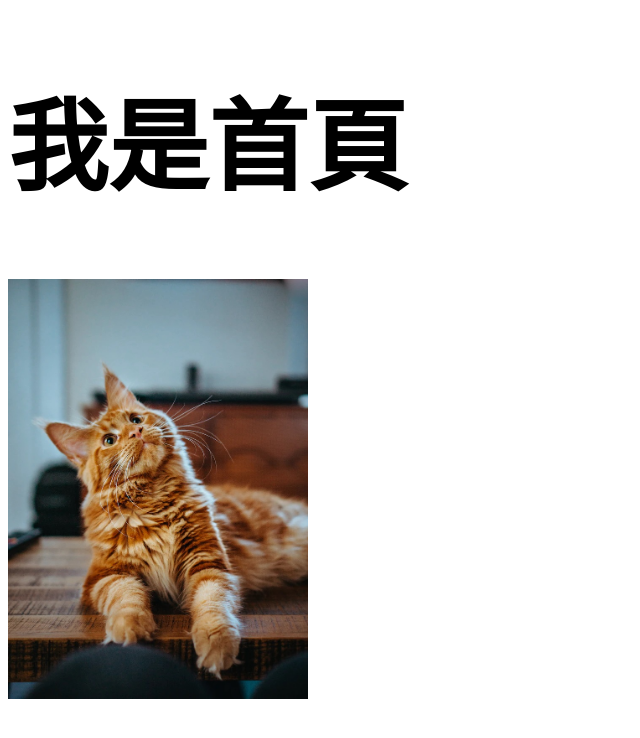
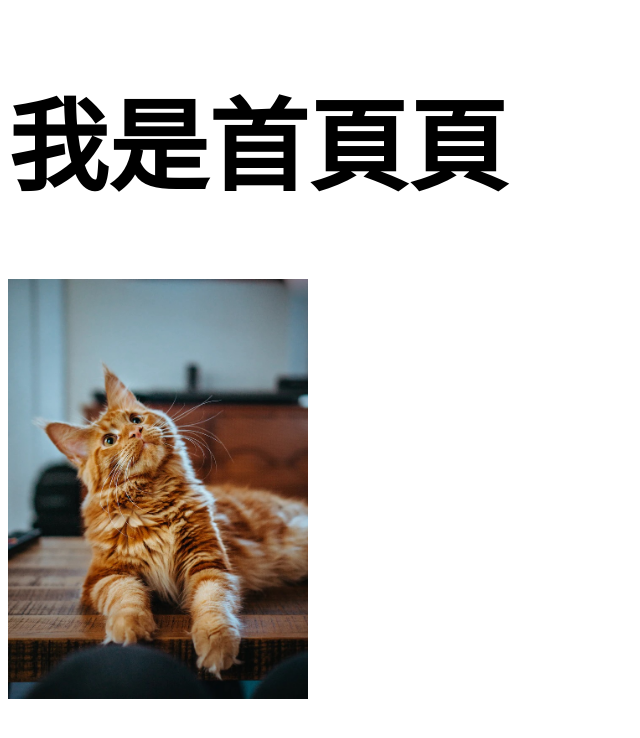
Before and after one commit to MarvinWu0902-create/viteweb1, a website built with Vite: page pages/index.html in a window 1280 px wide. Shown: the whole page, without its empty margins (0-640 px from the left). Built offline with nearby package versions, Linux system fonts and the light colour scheme.

Commit message:
titie change

```diff
--- a/pages/index.html
+++ b/pages/index.html
@@ -9,7 +9,7 @@
   <body>
     <%- include('./layout/header'); -%>
 
-    <h1 class="index-title">我是首頁</h1>
+    <h1 class="index-title">我是首頁頁</h1>
     <img src="../assets/images/cat.jpg" style="width: 300px;" alt="cat">
 
     <%- include('./layout/footer'); -%>
```
